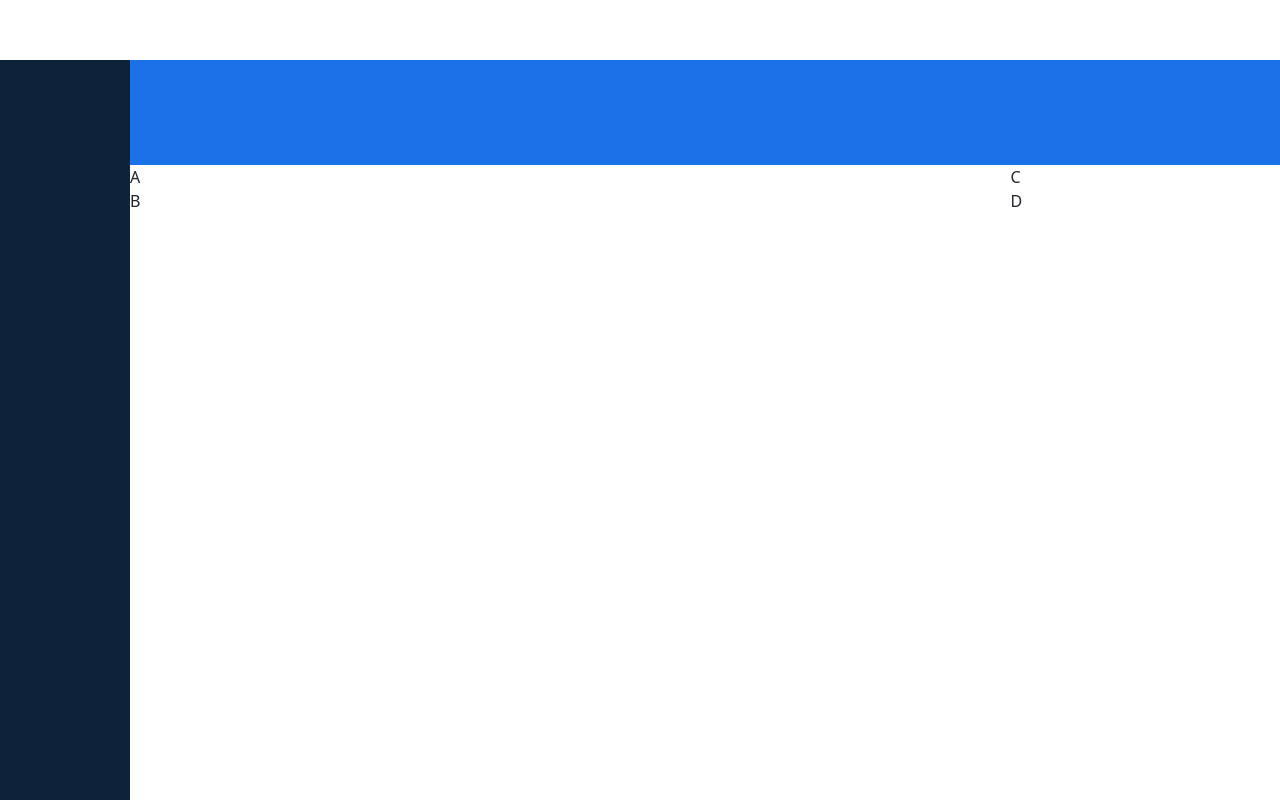
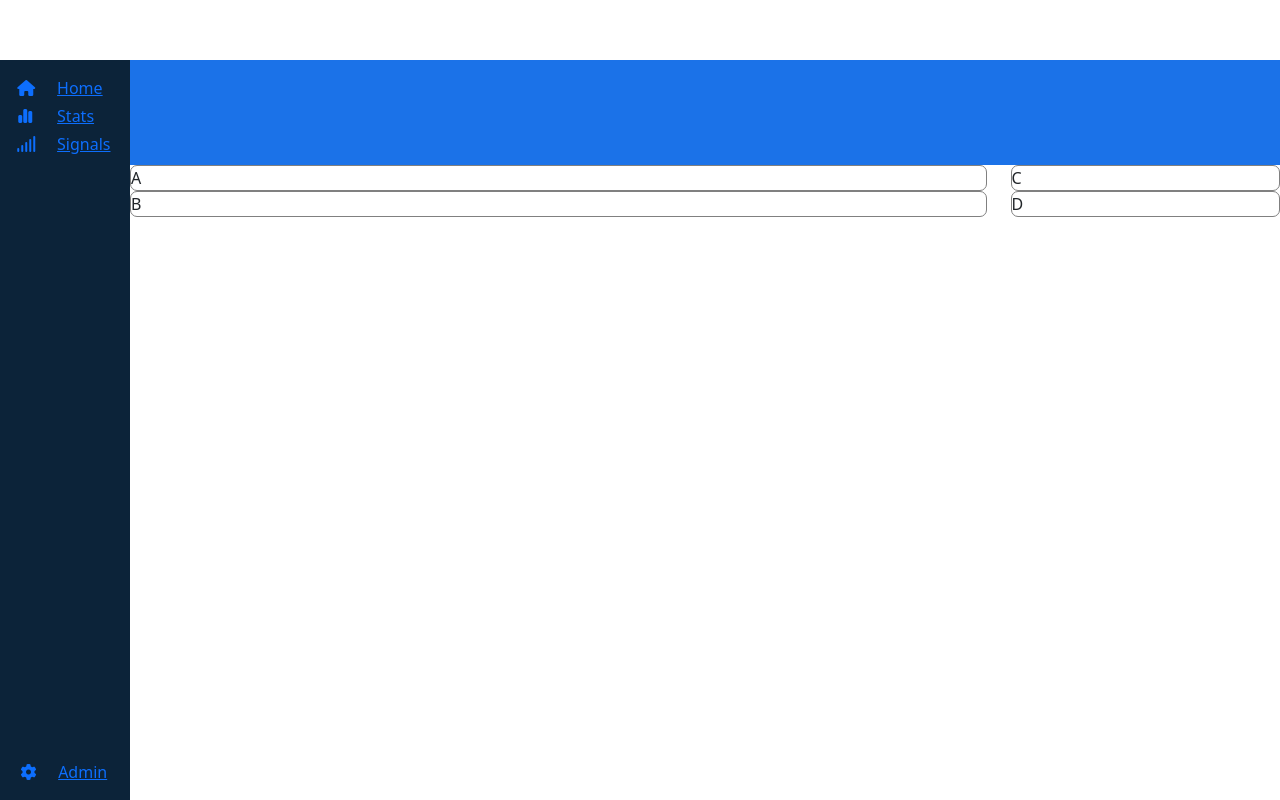
Before and after one commit to FrancescoLimpias/html-css-bootstrap-dashboard, a plain HTML site: page index.html in a window 1280 px wide. Drawn offline with nearby package versions, Linux system fonts and the light colour scheme.

Commit message:
Added #sde-bar links

```diff
--- a/css/style.css
+++ b/css/style.css
@@ -38,6 +38,14 @@
     width: var(--side-bar-w);
 
     background-color: var(--color-primary-dark);
+    display: flex;
+    flex-direction: column;
+    justify-content: space-between;
+    align-items: center;
+}
+/* icons align */
+#side-bar .col-12{
+    text-align: center;
 }
 
 /* Main */
@@ -53,6 +61,6 @@ main>header{
 
 /* main tabs */
 .my_tab{
-    /* border: 1px solid gray;
-    border-radius: 7px; */
+    border: 1px solid gray;
+    border-radius: 7px;
 }
--- a/index.html
+++ b/index.html
@@ -61,6 +61,50 @@
 
         <!-- SIDE BAR -->
         <div id="side-bar" class="white-font">
+
+            <!-- side bar top -->
+            <div>
+                <div class="container">
+                    <a class="row mt-3">
+                        <div class="col-12 col-lg-4">
+                            <i class="fa-solid fa-house"></i>
+                        </div>
+                        <div class="d-none d-lg-block col-lg-8">
+                            Home
+                        </div>
+                    </a>
+                    <a class="row mt-1">
+                        <div class="col-12 col-lg-4">
+                            <i class="fa-solid fa-chart-simple"></i>
+                        </div>
+                        <div class="d-none d-lg-block col-lg-8">
+                            Stats
+                        </div>
+                    </a>
+                    <a class="row mt-1">
+                        <div class="col-12 col-lg-4">
+                            <i class="fa-solid fa-signal"></i>
+                        </div>
+                        <div class="d-none d-lg-block col-lg-8">
+                            Signals
+                        </div>
+                    </a>
+                </div>
+            </div>
+
+            <!-- side bar bottom -->
+            <div>
+                <div class="container">
+                    <a class="row mb-3">
+                        <div class="col-12 col-lg-4">
+                            <i class="fa-solid fa-gear"></i>
+                        </div>
+                        <div class="d-none d-lg-block col-lg-8">
+                            Admin
+                        </div>
+                    </a>
+                </div>
+            </div>
 
         </div>
         <!-- /SIDE BAR -->
```
